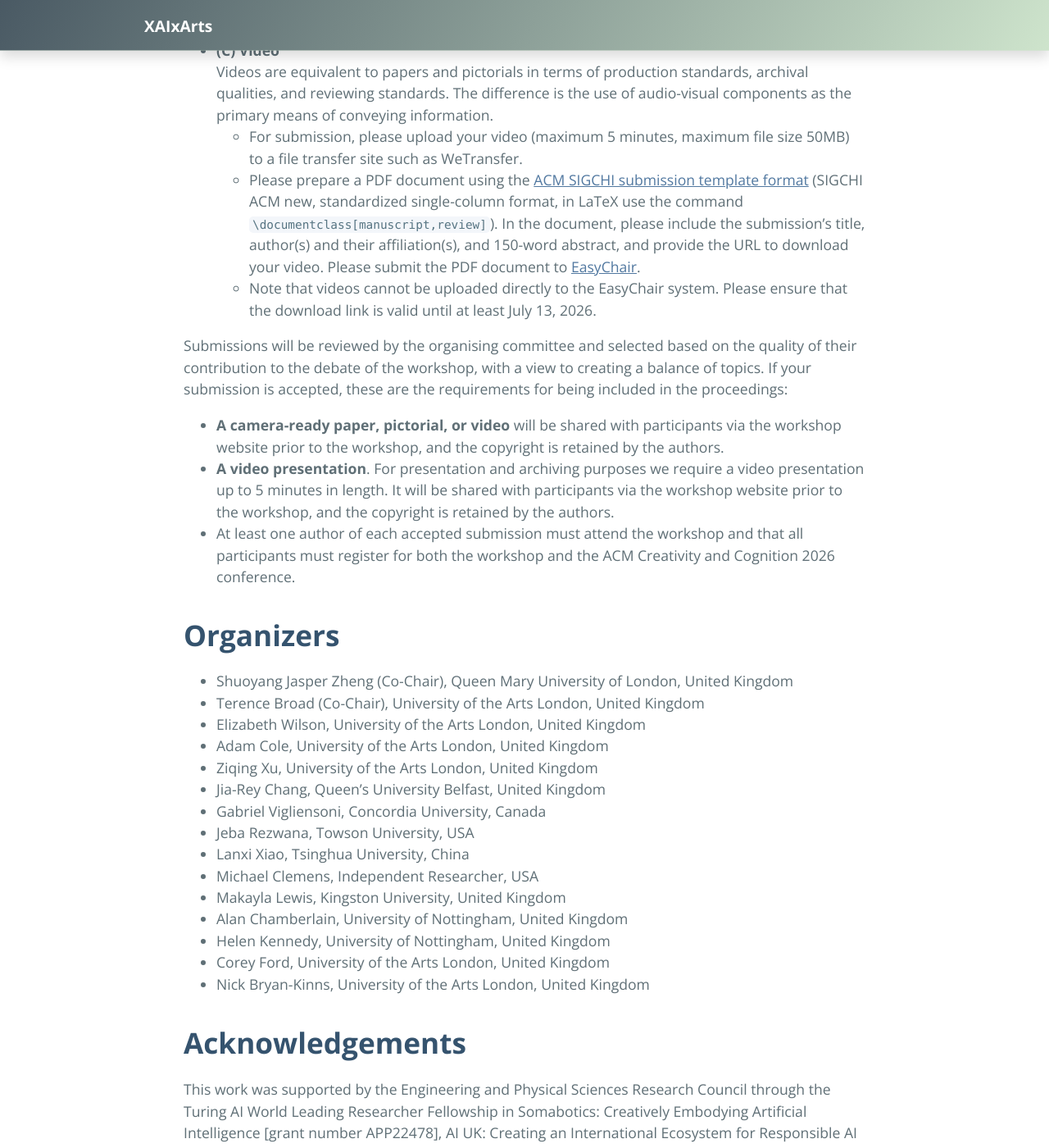
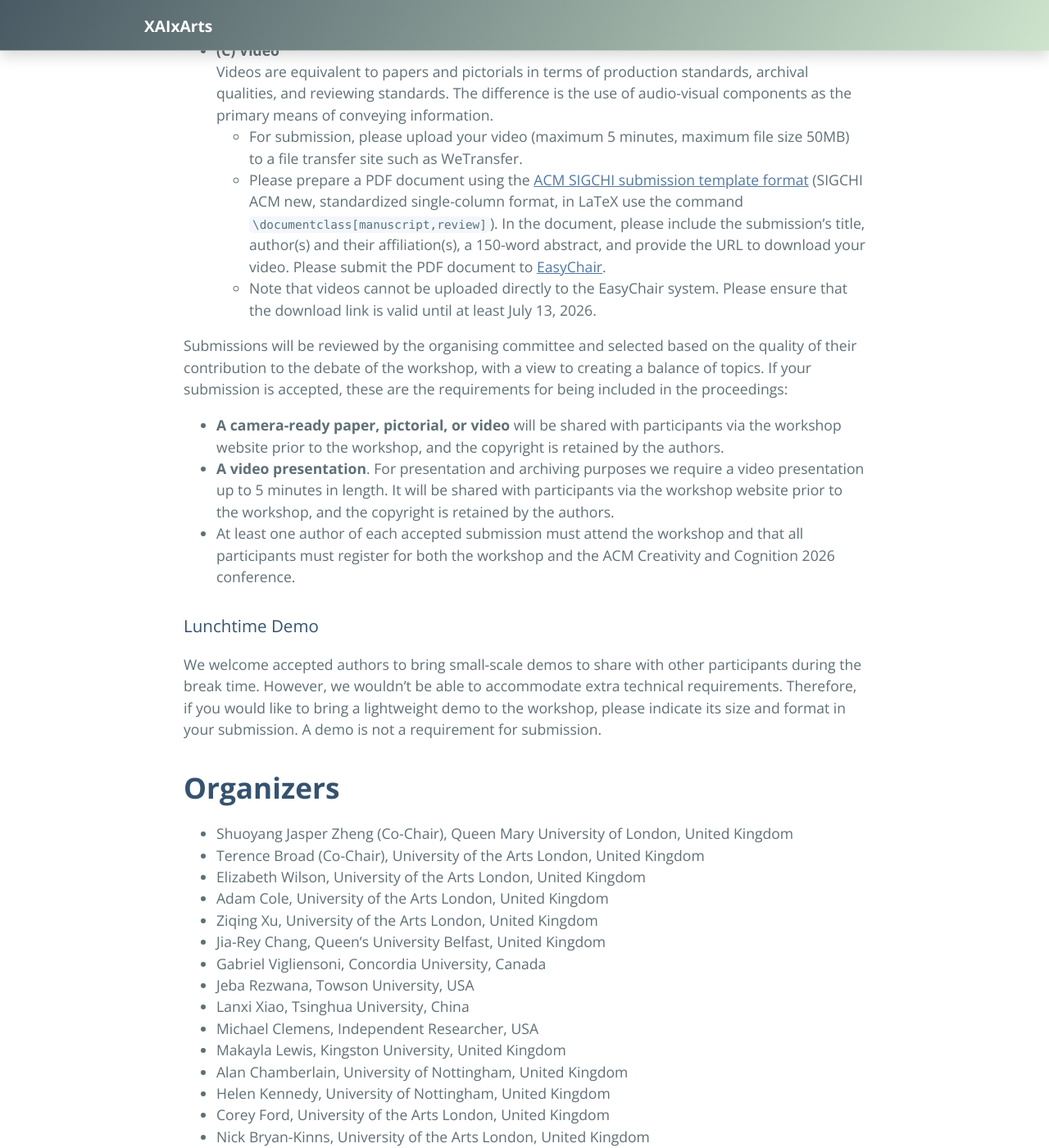
Before and after one commit to xaixarts/xaixarts.github.io, a Jekyll site: the page built from 2026-preview.md, in a window 1280 px wide and 1400 px high, scrolled down 4392 px. Shown: the whole window at 82% size. Built offline with Jekyll 4.4.1, drawn with Linux system fonts in a browser that asks for light colours.

Commit message:
added 2026 preview

```diff
--- a/2026-preview.md
+++ b/2026-preview.md
@@ -117,6 +117,8 @@ Submissions will be reviewed by the organising committee and selected based on t
  * **A video presentation**. For presentation and archiving purposes we require a video presentation up to 5 minutes in length. It will be shared with participants via the workshop website prior to the workshop, and the copyright is retained by the authors.
  * At least one author of each accepted submission must attend the workshop and that all participants must register for both the workshop and the ACM Creativity and Cognition 2026 conference.
 
+### Lunchtime Demo
+We welcome accepted authors to bring small-scale demos to share with other participants during the break time. However, we wouldn't be able to accommodate extra technical requirements. Therefore, if you would like to bring a lightweight demo to the workshop, please indicate its size and format in your submission. A demo is not a requirement for submission.
 
 <!-- # **Proceedings**
 Proceedings of the workshop are available at [https://arxiv.org/abs/2511.10482](https://arxiv.org/abs/2511.10482)  -->
```
Also changed, not shown: other parts of 2026-preview.md (+1 -1 lines).
